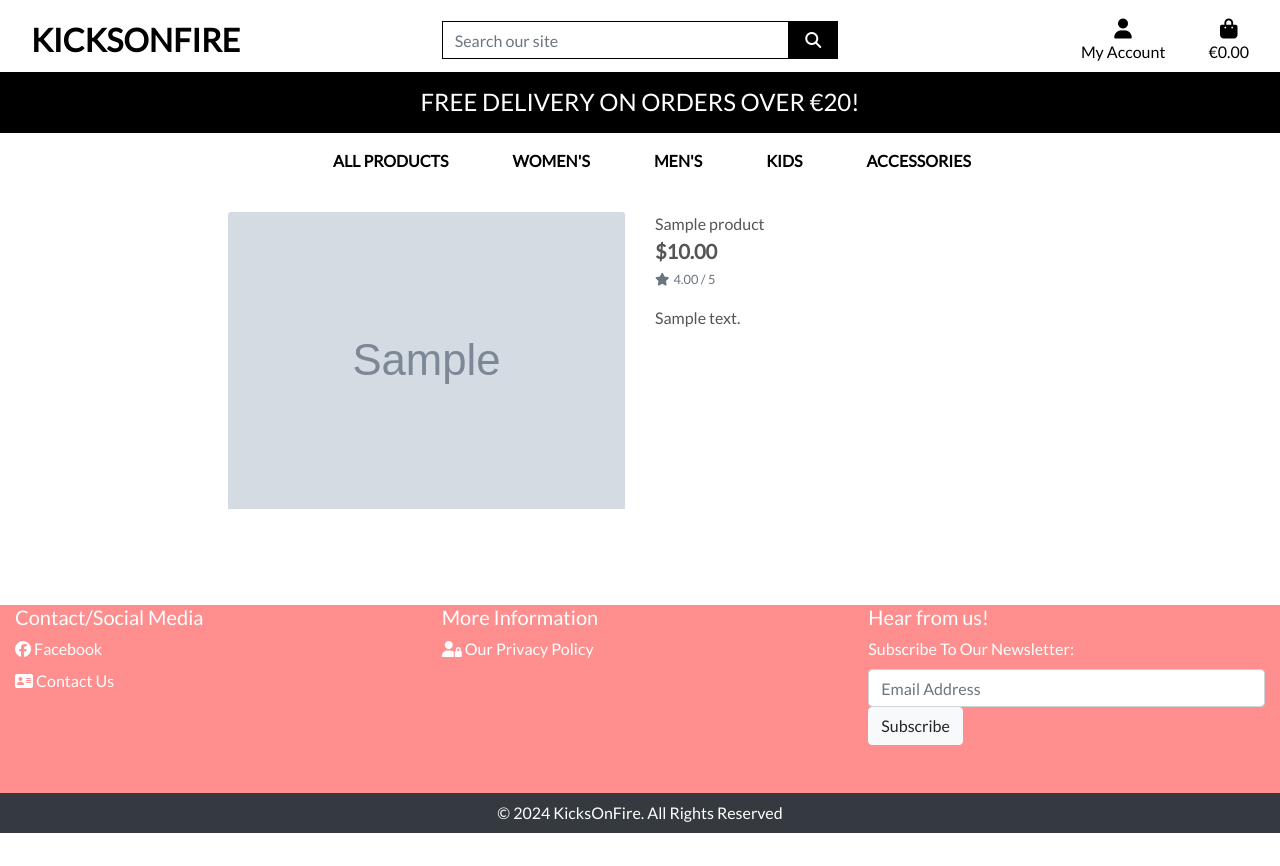
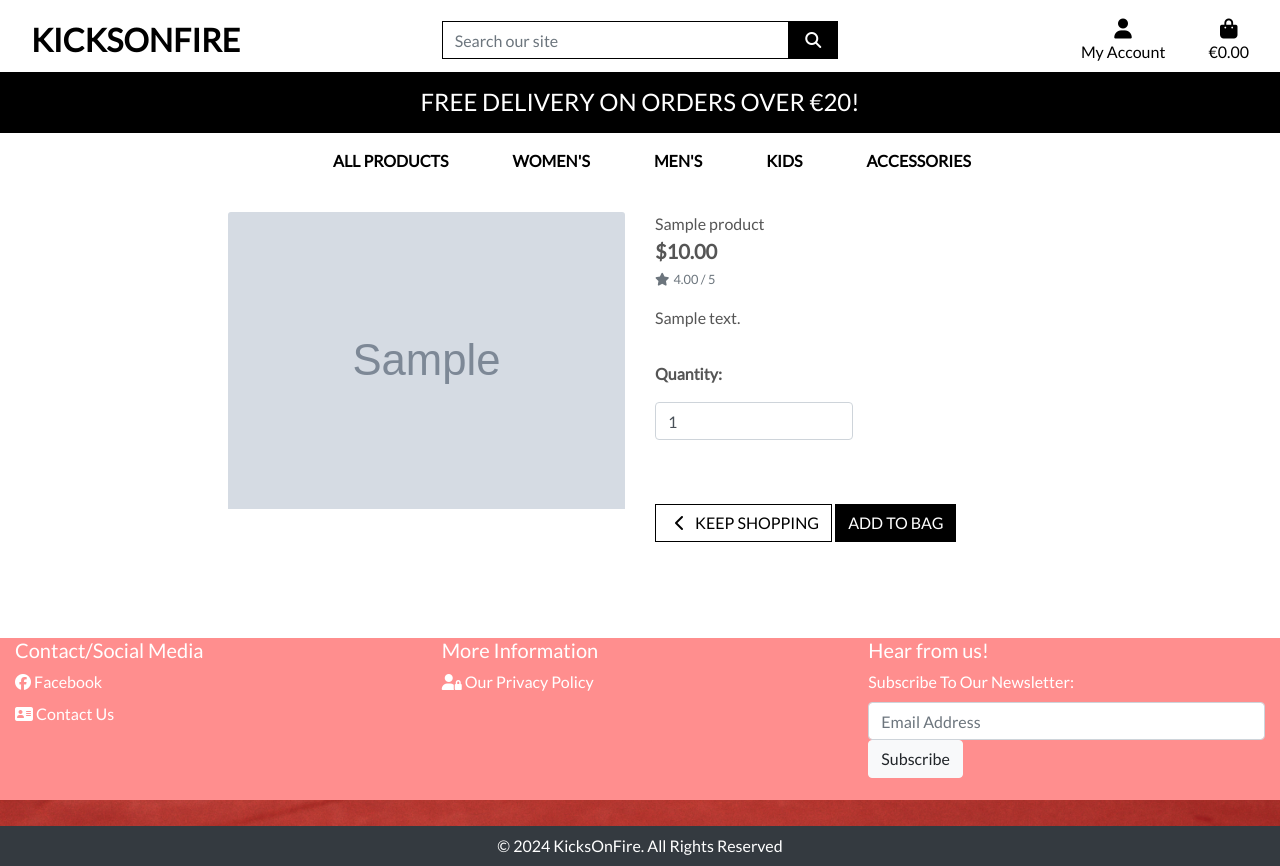
Before and after one commit to ciarangriffin93/KicksOnFire, a Django app: page /products/1 in a window 1280 px wide. Before the commit the page ends 833 px from the top, so only its background shows below. Run offline with Django 3.2, Linux system fonts and the light colour scheme; tables that the repository leaves empty hold one stand-in row (values such as "Sample post"); grey boxes marked "Sample" are stand-in pictures; some libraries are stand-ins or nearby versions.

Commit message:
Added bag functionality

```diff
--- a/bag/urls.py
+++ b/bag/urls.py
@@ -2,5 +2,6 @@ from django.urls import path
 from . import views
 
 urlpatterns = [
-    path('', views.view_bag, name='view_bag')
+    path('', views.view_bag, name='view_bag'),
+    path('add/<item_id>/', views.add_to_bag, name='add_to_bag'),
 ]
--- a/kicksonfire/settings.py
+++ b/kicksonfire/settings.py
@@ -29,7 +29,7 @@ SECRET_KEY = os.environ.get("SECRET_KEY")
 # SECURITY WARNING: don't run with debug turned on in production!
 DEBUG = True
 
-ALLOWED_HOSTS = ['8000-ciarangriff-kicksonfire-t1i1yyu4dp1.ws.codeinstitute-ide.net' ,'.herokuapp.com']
+ALLOWED_HOSTS = ['8000-ciarangriff-kicksonfire-4ln9ifbw6y3.ws.codeinstitute-ide.net' ,'.herokuapp.com']
 
 CSRF_TRUSTED_ORIGINS = [
     'https://8000-ciarangriff-kicksonfire-lfh7yh8m5ii.ws.codeinstitute-ide.net'
--- a/products/templates/products/product_detail.html
+++ b/products/templates/products/product_detail.html
@@ -36,6 +36,30 @@
                         <small class="text-muted">No Rating</small>
                     {% endif %}
                     <p class="mt-3">{{ product.description }}</p>
+                    <form class="form" action="{% url 'add_to_bag' product.id %}" method="POST"></form>
+                        {% csrf_token %}
+                        <div class="form-row">
+                            <div class="col-12">
+                                <p class="mt-3"><strong>Quantity:</strong></p>
+                                <div class="form-group w-50">
+                                    <div class="input-group">
+                                        <input class="form-control qty_input" type="number" name="quantity" value="1" min="1" max="99" data-item_id="{{ product.id }}" id="id_qty_{{ product.id }}">
+                                    </div>
+                                </div>
+                            </div>
+
+                            <div class="col-12">
+                                <a href="{% url 'products' %}" class="btn btn-outline-black rounded-0 mt-5">
+                                    <span class="icon">
+                                        <i class="fas fa-chevron-left"></i>
+                                    </span>
+                                    <span class="text-uppercase">Keep Shopping</span>
+                                </a>
+                                <input type="submit" class="btn btn-black rounded-0 text-uppercase mt-5" value="Add to Bag">
+                            </div>
+                            <input type="hidden" name="redirect_url" value="{{ request.path }}">
+                        </div>
+                    </form>
                 </div>
             </div>
         </div>
--- a/static/css/base.css
+++ b/static/css/base.css
@@ -36,6 +36,12 @@ body {
 .btn-black {
     background: black;
     color: white;
+}
+
+.btn-outline-black {
+    background: white;
+    color: black !important;
+    border: 1px solid black;
 }
 
 .shop-now-button:hover,
```
Also changed, not shown: bag/views.py (+16 -1 lines).
